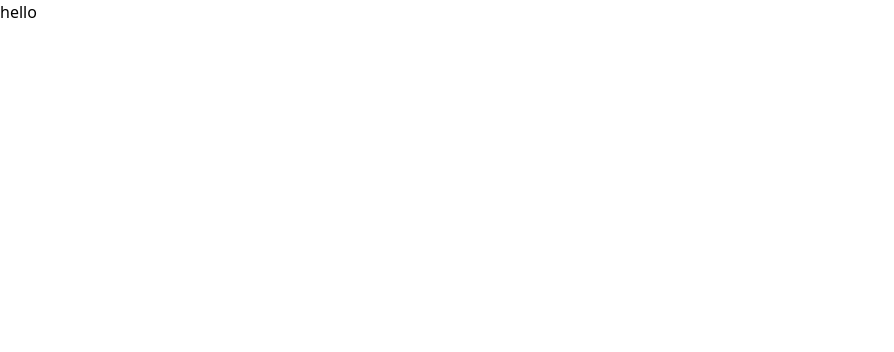
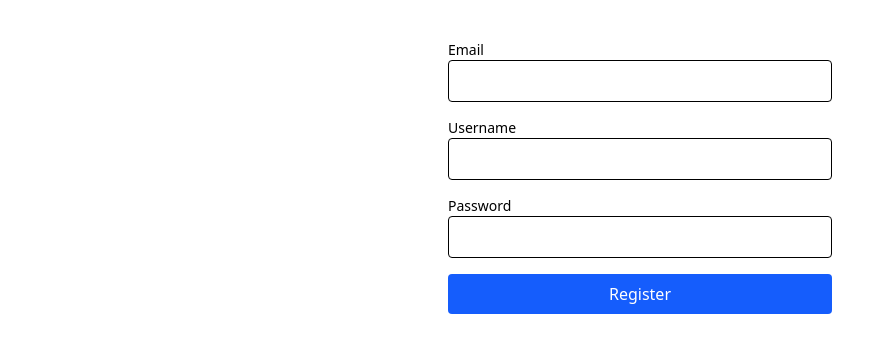
Before and after one commit to MohammedIrfan244/email-sequence-client, a React (Vite) app: page /register in a window 1280 px wide. Shown: the top 352 px of the page, without its empty margins (0-894 px from the left). Built offline with nearby package versions, Linux system fonts and the light colour scheme.

Commit message:
feat: implement authentication flow with login and registration forms

```diff
--- a/package.json
+++ b/package.json
@@ -18,6 +18,7 @@
     "papaparse": "^5.5.2",
     "react": "^19.1.0",
     "react-dom": "^19.1.0",
+    "react-router-dom": "^7.5.3",
     "reactflow": "^11.11.4",
     "tailwindcss": "^4.1.5",
     "yup": "^1.6.1",
--- a/src/App.tsx
+++ b/src/App.tsx
@@ -1,10 +1,20 @@
-
+import {Navigate, Route, BrowserRouter as Router, Routes} from 'react-router-dom';
+import Login from './pages/Login';
+import Register from './pages/Register';
+import Dashboard from './pages/Dashboard';
+import useAuthStore from './store/useAuthStore';
 
 function App() {
+  const isAuthenticated = useAuthStore((state) => state.isAuthenticated);
   return (
-    <div>
-      hello
-    </div>
+    <Router>
+      <Routes>
+        <Route path='/' element={<Navigate to={isAuthenticated?"/dashboard":"/login"}/>}/>
+        <Route path='/dashboard' element={<Dashboard/>}/>
+        <Route path='/login' element={<Login/>}/>
+        <Route path='/register' element={<Register/>}/>
+      </Routes>
+    </Router>
   )
 }
 
--- /dev/null
+++ b/src/components/auth/Loginform.tsx
@@ -0,0 +1,69 @@
+import { Formik, Form, Field, ErrorMessage } from 'formik';
+import * as Yup from 'yup';
+import axios from 'axios';
+import { useNavigate } from 'react-router-dom';
+import useAuthStore from "../../store/useAuthStore";
+
+const LoginForm = () => {
+  const navigate = useNavigate();
+  const setToken = useAuthStore((state) => state.setToken);
+
+  const initialValues = {
+    email: '',
+    password: '',
+  };
+
+  const validationSchema = Yup.object({
+    email: Yup.string().email('Invalid email format').required('Required'),
+    password: Yup.string().min(6, 'Minimum 6 characters').required('Required'),
+  });
+
+  const handleSubmit = async (values: typeof initialValues, { setSubmitting, setErrors }: import('formik').FormikHelpers<typeof initialValues>) => {
+    try {
+      const res = await axios.post(`${import.meta.env.VITE_API_ENDPOINT}/auth/login`, values);
+
+      const token = res.data.token;
+      if (!token) throw new Error('Token missing in response');
+
+      setToken(token);
+      navigate('/dashboard');
+    } catch (err: unknown) {
+      setErrors({ password: 'Invalid email or password' });
+      console.error('Login error:', err);
+    } finally {
+      setSubmitting(false);
+    }
+  };
+
+  return (
+    <div className="max-w-sm mx-auto mt-10">
+      <Formik initialValues={initialValues} validationSchema={validationSchema} onSubmit={handleSubmit}>
+        {({ isSubmitting }) => (
+          <Form className="flex flex-col gap-4">
+            <div>
+              <label className="block text-sm font-medium">Email</label>
+              <Field type="email" name="email" className="w-full px-3 py-2 border rounded" />
+              <ErrorMessage name="email" component="div" className="text-red-500 text-sm" />
+            </div>
+
+            <div>
+              <label className="block text-sm font-medium">Password</label>
+              <Field type="password" name="password" className="w-full px-3 py-2 border rounded" />
+              <ErrorMessage name="password" component="div" className="text-red-500 text-sm" />
+            </div>
+
+            <button
+              type="submit"
+              disabled={isSubmitting}
+              className="bg-blue-600 text-white py-2 px-4 rounded hover:bg-blue-700"
+            >
+              {isSubmitting ? 'Logging in...' : 'Login'}
+            </button>
+          </Form>
+        )}
+      </Formik>
+    </div>
+  );
+};
+
+export default LoginForm;
--- /dev/null
+++ b/src/components/auth/RegisterForm.tsx
@@ -0,0 +1,71 @@
+import { Formik, Form, Field, ErrorMessage } from 'formik';
+import * as Yup from 'yup';
+import axios from 'axios';
+import { useNavigate } from 'react-router-dom';
+
+const RegisterForm = () => {
+  const navigate = useNavigate();
+
+  const initialValues = {
+    email: '',
+    username: '',
+    password: '',
+  };
+
+  const validationSchema = Yup.object({
+    email: Yup.string().email('Invalid email format').required('Required'),
+    username: Yup.string().min(3, 'Username must be at least 3 characters').required('Required'),
+    password: Yup.string().min(6, 'Password must be at least 6 characters').required('Required'),
+  });
+
+  const handleSubmit = async (values: typeof initialValues, { setSubmitting, setErrors }: import('formik').FormikHelpers<typeof initialValues>) => {
+    try {
+      const res = await axios.post(`${import.meta.env.VITE_API_ENDPOINT}/auth/register`, values);
+      console.log(res.data);
+      navigate('/login');
+    } catch (err: unknown) {
+      setErrors({ password: 'Registration failed. Please try again.' });
+      console.error('Registration error:', err);
+    } finally {
+      setSubmitting(false);
+    }
+  };
+
+  return (
+    <div className="max-w-sm mx-auto mt-10">
+      <Formik initialValues={initialValues} validationSchema={validationSchema} onSubmit={handleSubmit}>
+        {({ isSubmitting }) => (
+          <Form className="flex flex-col gap-4">
+            <div>
+              <label className="block text-sm font-medium">Email</label>
+              <Field type="email" name="email" className="w-full px-3 py-2 border rounded" />
+              <ErrorMessage name="email" component="div" className="text-red-500 text-sm" />
+            </div>
+
+            <div>
+              <label className="block text-sm font-medium">Username</label>
+              <Field type="text" name="username" className="w-full px-3 py-2 border rounded" />
+              <ErrorMessage name="username" component="div" className="text-red-500 text-sm" />
+            </div>
+
+            <div>
+              <label className="block text-sm font-medium">Password</label>
+              <Field type="password" name="password" className="w-full px-3 py-2 border rounded" />
+              <ErrorMessage name="password" component="div" className="text-red-500 text-sm" />
+            </div>
+
+            <button
+              type="submit"
+              disabled={isSubmitting}
+              className="bg-blue-600 text-white py-2 px-4 rounded hover:bg-blue-700"
+            >
+              {isSubmitting ? 'Registering...' : 'Register'}
+            </button>
+          </Form>
+        )}
+      </Formik>
+    </div>
+  );
+};
+
+export default RegisterForm;
--- /dev/null
+++ b/src/pages/Dashboard.tsx
@@ -0,0 +1,11 @@
+
+
+function Dashboard() {
+  return (
+    <div>
+      Dashboard
+    </div>
+  )
+}
+
+export default Dashboard
--- /dev/null
+++ b/src/pages/Login.tsx
@@ -0,0 +1,12 @@
+import Loginform from "../components/auth/Loginform"
+
+
+function Login() {
+  return (
+    <div className="flex flex-col items-center justify-center h-screen">
+      <Loginform/>
+    </div>
+  )
+}
+
+export default Login
--- /dev/null
+++ b/src/pages/Register.tsx
@@ -0,0 +1,12 @@
+import RegisterForm from "../components/auth/RegisterForm"
+
+
+function Register() {
+  return (
+    <div>
+      <RegisterForm />
+    </div>
+  )
+}
+
+export default Register
--- /dev/null
+++ b/src/store/useAuthStore.ts
@@ -0,0 +1,23 @@
+import {create} from 'zustand';
+
+interface AuthState {
+  isAuthenticated: boolean;
+  token: string | null;
+  setToken: (token: string) => void;
+  clearToken: () => void;
+}
+
+const useAuthStore = create<AuthState>((set)=>({
+    token:localStorage.getItem('token') || null,
+    isAuthenticated: localStorage.getItem('token') !== null,
+    setToken: (token: string) => {
+      localStorage.setItem('token', token);
+      set({ token, isAuthenticated: true });
+    },
+    clearToken: () => {
+      localStorage.removeItem('token');
+      set({ token: null, isAuthenticated: false });
+    },
+}))
+
+export default useAuthStore;
```
Also changed, not shown: src/components/layout/Navbar.tsx (added), 2 other files (tests, documents, lock files or other folders).
